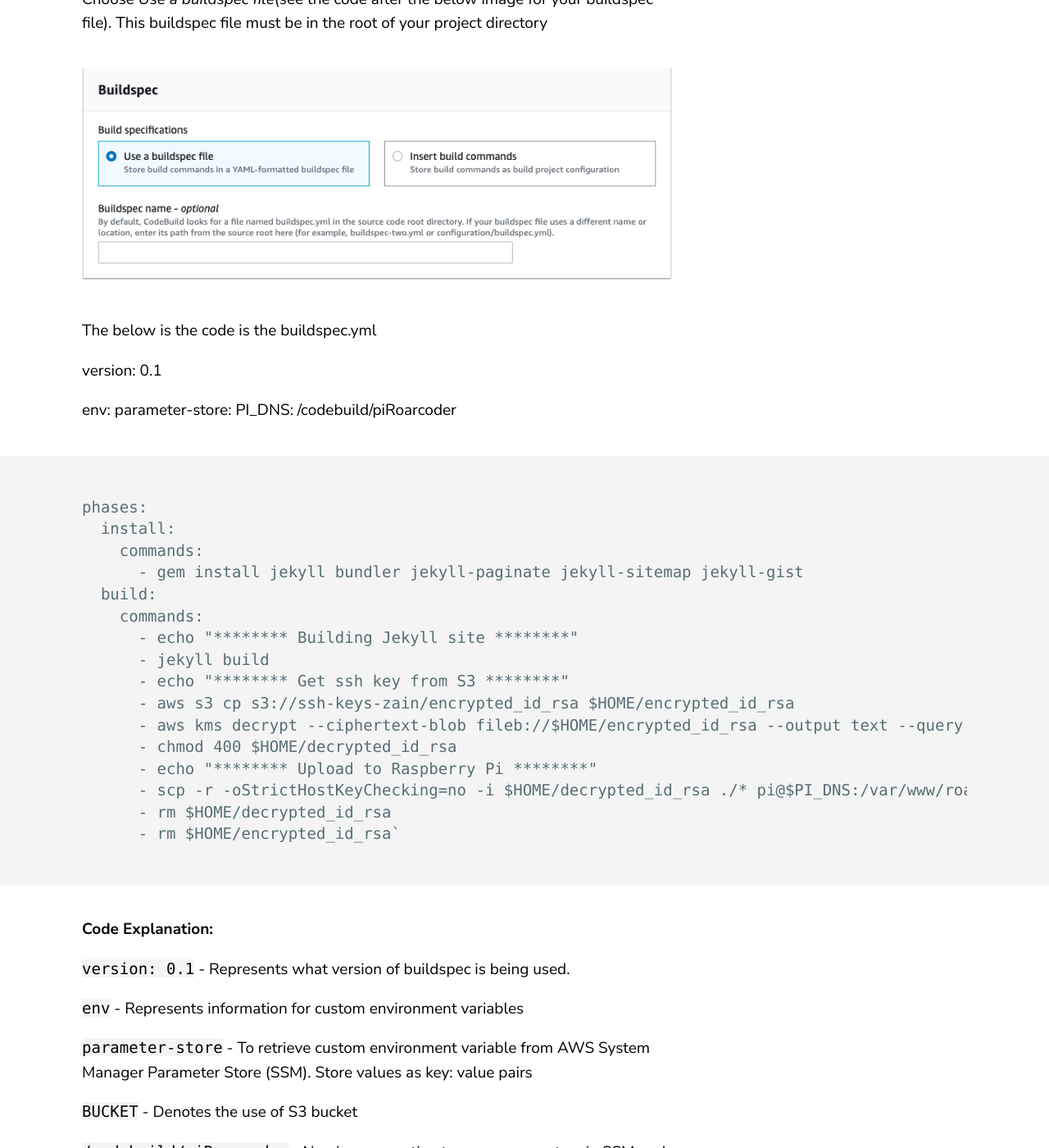
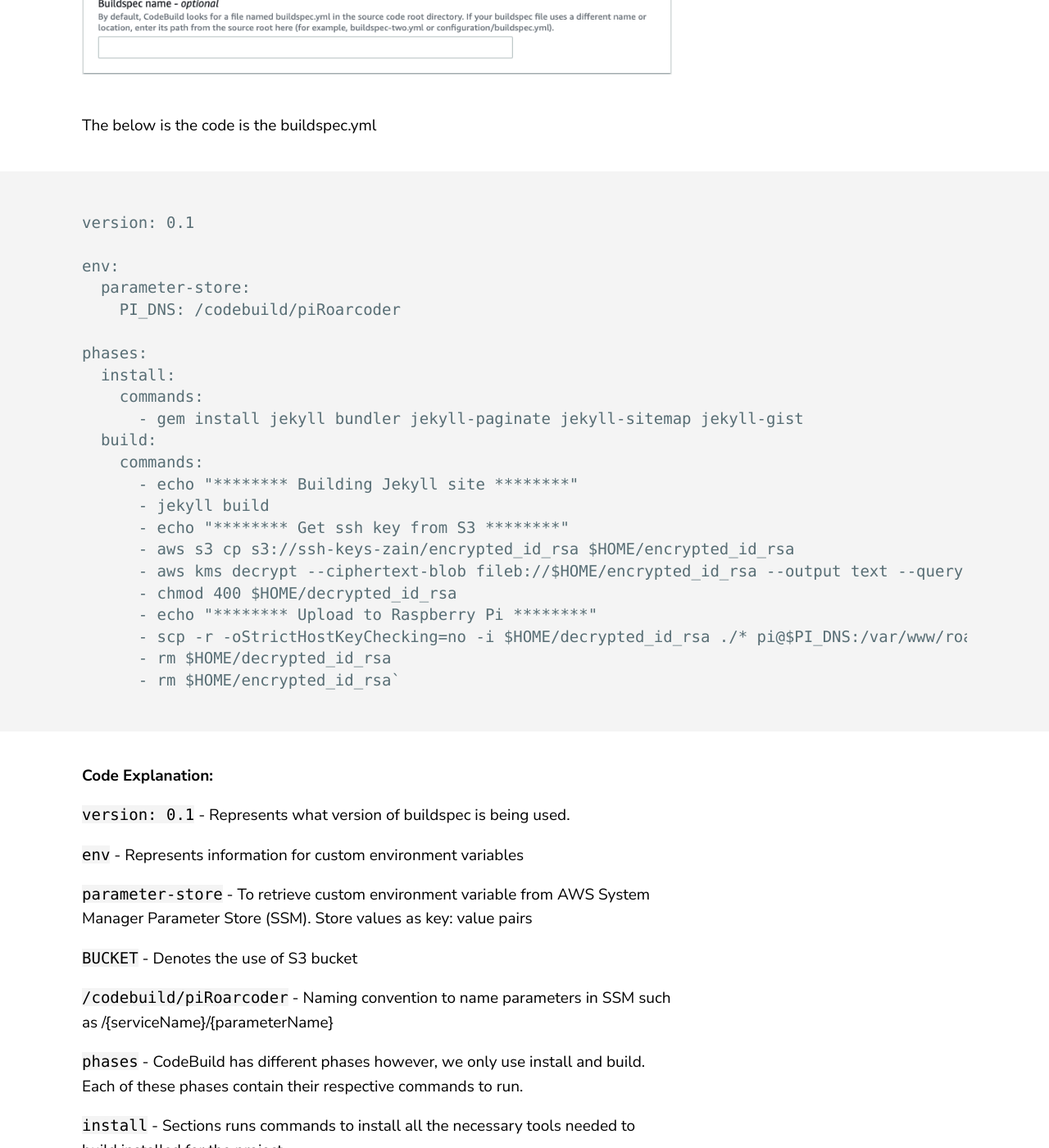
Before and after one commit to zainafzal88/blog, a Jekyll site: the page built from _posts/2020-05-21-hosting-at-home.md, in a window 1280 px wide and 1400 px high, scrolled down 17803 px. Shown: the whole window at 82% size. Built offline with Jekyll 4.4.1, drawn with Linux system fonts in a browser that asks for light colours; some of the changed text lies outside the part shown.

````diff
--- a/_config.yml
+++ b/_config.yml
@@ -21,10 +21,9 @@ texture:
   showPicker: false
 
   # generate social links in footer
-  # social_links:
-  #   twitter: thelehhman
-  #   github:  thelehhman
-  #   linkedIn: in/thelehhman
+  social_links:
+    github:  zainafzal88
+    linkedIn: in/zainafzal88
   #   rss: rss
 
 
--- a/_posts/2020-05-21-hosting-at-home.md
+++ b/_posts/2020-05-21-hosting-at-home.md
@@ -24,23 +24,14 @@ Let’s go on the mission together.
 You will need the following
 
 * Micro USB
-
 * Power cable
-
 * HDMI cable
-
 * Micro-SD card (32GB recommended)
-
 * Keyboard
-
 * Raspberry Pi
-
 * Monitor with HDMI input
-
 * Router connect to WiFi
-
 * Mouse
-
 * SD Card Adapter
 
 ## Prepare the SD Card
@@ -82,7 +73,9 @@ Error Tip - If you insert the SD card and the monitors screen stay black.
 3.  Push it back in.
 4.  Insert the SD card in
 
-![](/assets/images/2020-05-21/pi-screen-black-error.jpeg)
+<p align="center">
+  <img width="300" height="400" src="/assets/images/2020-05-21/pi-screen-black-error.jpeg">
+</p>
 
 ##  Connect Pi to the Internet
 
@@ -251,19 +244,28 @@ Create a CI/CD pipeline in AWS with the source, Github and use CodeBuild to buil
 
 Login to AWS  > Services
 
-![](/assets/images/2020-05-21/services.png)
+<p align="center">
+  <img src="/assets/images/2020-05-21/services.png">
+</p>
+
+
+![]()
 
 ### Step 2:
 
 Go to AWS Code Pipeline
 
-![](/assets/images/2020-05-21/pipeline.png)
+<p align="center">
+  <img src="/assets/images/2020-05-21/pipeline.png">
+</p>
 
 ## Step 3:
 
 Create a Pipeline
 
-![](/assets/images/2020-05-21/create-pipeline.png)
+<p align="center">
+  <img src="/assets/images/2020-05-21/create-pipeline.png">
+</p>
 
 ### Step 4:
 
@@ -271,25 +273,32 @@ Fill in the details
 
 Make sure the role has read access to S3, KMS and SSM for the below reasons:
 
-S3 will be storing our encrypted SSH Private keys and we need to get the private key from S3
+* S3 will be storing our encrypted SSH Private keys and we need to get the private key from S3
 
-KMS will be decrypting the ssh keys fetch from S3
+* KMS will be decrypting the ssh keys fetch from S3
 
-SSM will store our domain name
+* SSM will store our domain name
 
 Click Next
 
-![](/assets/images/2020-05-21/pipeline-details.png)
+<p align="center">
+  <img src="/assets/images/2020-05-21/pipeline-details.png">
+</p>
 
 ### Step 5:
 
 Select Github as a Source Stage. Once selected, click on button that say’s “Connect to Github“
 
-![](/assets/images/2020-05-21/source-stage.png)
+<p align="center">
+  <img src="/assets/images/2020-05-21/source-stage.png">
+</p>
 
 Once, connected, fill in the repository details
 
-![](/assets/images/2020-05-21/github-details.png)
+
+<p align="center">
+  <img src="/assets/images/2020-05-21/github-details.png">
+</p>
 
 Click Next.
 
@@ -299,53 +308,66 @@ Choose AWS CodeBuild as a Build provider from the dropdown and fill in the detai
 
 Once done, click Next
 
-![](/assets/images/2020-05-21/codebuild-details.png)
+<p align="center">
+  <img src="/assets/images/2020-05-21/codebuild-details.png">
+</p>
 
 ### Step 6.1
 
 Click build project:
 
-![](/assets/images/2020-05-21/create-build-project.png)
+<p align="center">
+  <img src="/assets/images/2020-05-21/create-build-project.png">
+</p>
 
 ### Step 6.2
 
 Name the project and scroll down
 
-![](/assets/images/2020-05-21/build-project-details.png)
+<p align="center">
+  <img src="/assets/images/2020-05-21/build-project-details.png">
+</p>
 
 ### Step 6.3:
 
 Choose a Source provider as Github from the dropdown and Connect to your GitHub account. Select whether the repo you are connecting in public or it’s your own. Then Scroll down.
 
-![](/assets/images/2020-05-21/build-source-details.png)
+<p align="center">
+  <img src="/assets/images/2020-05-21/build-source-details.png">
+</p>
 
 ### Step 6.4:
 
 Fill in environment details and scroll down
 
-![](/assets/images/2020-05-21/build-environment-details.png)
+<p align="center">
+  <img src="/assets/images/2020-05-21/build-environment-details.png">
+</p>
 
 ### Step 6.5
 
 Add a Service Role
 
-![](/assets/images/2020-05-21/role-name.png)
+<p align="center">
+  <img src="/assets/images/2020-05-21/role-name.png">
+</p>
 
 ### Step 6.6
 
 Choose _Use a buildspec file_(see the code after the below image for your buildspec file). This buildspec file must be in the root of your project directory
 
-![](/assets/images/2020-05-21/buildspec.png)
+<p align="center">
+  <img src="/assets/images/2020-05-21/buildspec.png">
+</p>
 
 The below is the code is the buildspec.yml
-
+```
 version: 0.1
 
 env:
   parameter-store:
     PI_DNS: /codebuild/piRoarcoder
 
-```
 phases:
   install:
     commands:
@@ -406,35 +428,48 @@ Artifacts is the output produced by the build. We don’t want to save them with
 
 Scroll down
 
-![](/assets/images/2020-05-21/build-artifacts.png)
+<p align="center">
+  <img src="/assets/images/2020-05-21/build-artifacts.png">
+</p>
 
 ### Step 6.8:
 
 Leave everything default and Click “Create Build Project“
 
-![](/assets/images/2020-05-21/build-project-logs.png)
+<p align="center">
+  <img src="/assets/images/2020-05-21/build-project-logs.png">
+</p>
 
 ### Step 7:
 
 We won’t be using anything for the deploy stage, so click “Skip deploy stage”.
 
-![](/assets/images/2020-05-21/deploy-stage.png)
+<p align="center">
+  <img src="/assets/images/2020-05-21/deploy-stage.png">
+</p>
 
 You will be asked to confirm it, click Skip
 
-![](/assets/images/2020-05-21/skip-deployment-stage.png)
+<p align="center">
+  <img src="/assets/images/2020-05-21/skip-deployment-stage.png">
+</p>
 
 ### Step 8:
 
 Review the pipeline, scroll to the bottom of the page, and click “Create Pipeline”
 
-![](/assets/images/2020-05-21/review-pipeline.png)
+<p align="center">
+  <img src="/assets/images/2020-05-21/review-pipeline.png">
+</p>
 
 ### Step 9:
 
 Your pipeline will be and the execution will be started automatically. (i have had to stop my execution as I just wanted to show you.
 
-![](/assets/images/2020-05-21/pipeline-execution.png)
+
+<p align="center">
+  <img src="/assets/images/2020-05-21/pipeline-execution.png">
+</p>
 
 Now as soon as you commit a change to your Github repository, this pipeline will be triggered automatically.
 
@@ -564,7 +599,9 @@ Port Forwarding allows you to forward the inbound traffic to your private networ
 
 3. Go to your Dynamic Domain Name Server (DDNS) setting and enable it. For me it was in _Internet_ → _Internet Services_
 
-![](/assets/images/2020-05-21/enable-ddns.png)
+<p align="center">
+  <img src="/assets/images/2020-05-21/enable-ddns.png">
+</p>
 
 4. Depending on your router, you’ll have a provider. I had DynDns.org and No-IP.com. I chose DynDns.org as my router wasn’t supported by No-IP.com
 
@@ -582,7 +619,9 @@ Port Forwarding allows you to forward the inbound traffic to your private networ
 
 Below is how to forward Port 22, the others are similar
 
-![](/assets/images/2020-05-21/port-mapping-ssh.png)
+<p align="center">
+  <img src="/assets/images/2020-05-21/port-mapping-ssh.png">
+</p>
 
 `Mapping Name` : Give your port a name
 
@@ -594,7 +633,9 @@ Then, click _Save_.
 
 At the end, your Port Mapping section should look like this
 
-![](/assets/images/2020-05-21/port-mapping.png)
+<p align="center">
+  <img src="/assets/images/2020-05-21/port-mapping.png">
+</p>
 
 That’t it. Now you can access your website/blog through public internet.
 
--- a/_sass/theme.scss
+++ b/_sass/theme.scss
@@ -61,7 +61,7 @@ figcaption {
 
 header {
 	// background-size: cover;
-	padding: 120px 0;
+	padding: 25px 0;
 	color: #fff;
 	overflow: hidden;
 	h2 {
@@ -73,7 +73,7 @@ header {
 	}
 
 	.social {
-		overflow: hidden;
+		// overflow: hidden;
 		list-style-type: none;
 		padding: 0;
 		margin-top: 0;
````
Also changed, not shown: other parts of _posts/2020-05-21-hosting-at-home.md (+2 -2 lines), _posts/2020-05-22-about-aws-rekognition.md (added, +32 -0 lines), _layouts/post.html (line endings or trailing spaces), assets/images/2020-05-22/after-rekognition.png (added), assets/images/2020-05-22/before-rekognition.png (added), assets/textures/blue.jpg (deleted), assets/textures/green.jpg (deleted), assets/textures/purple.jpg (deleted), assets/textures/red.jpg (deleted), assets/textures/yellow.jpg (deleted), 1 other file.
